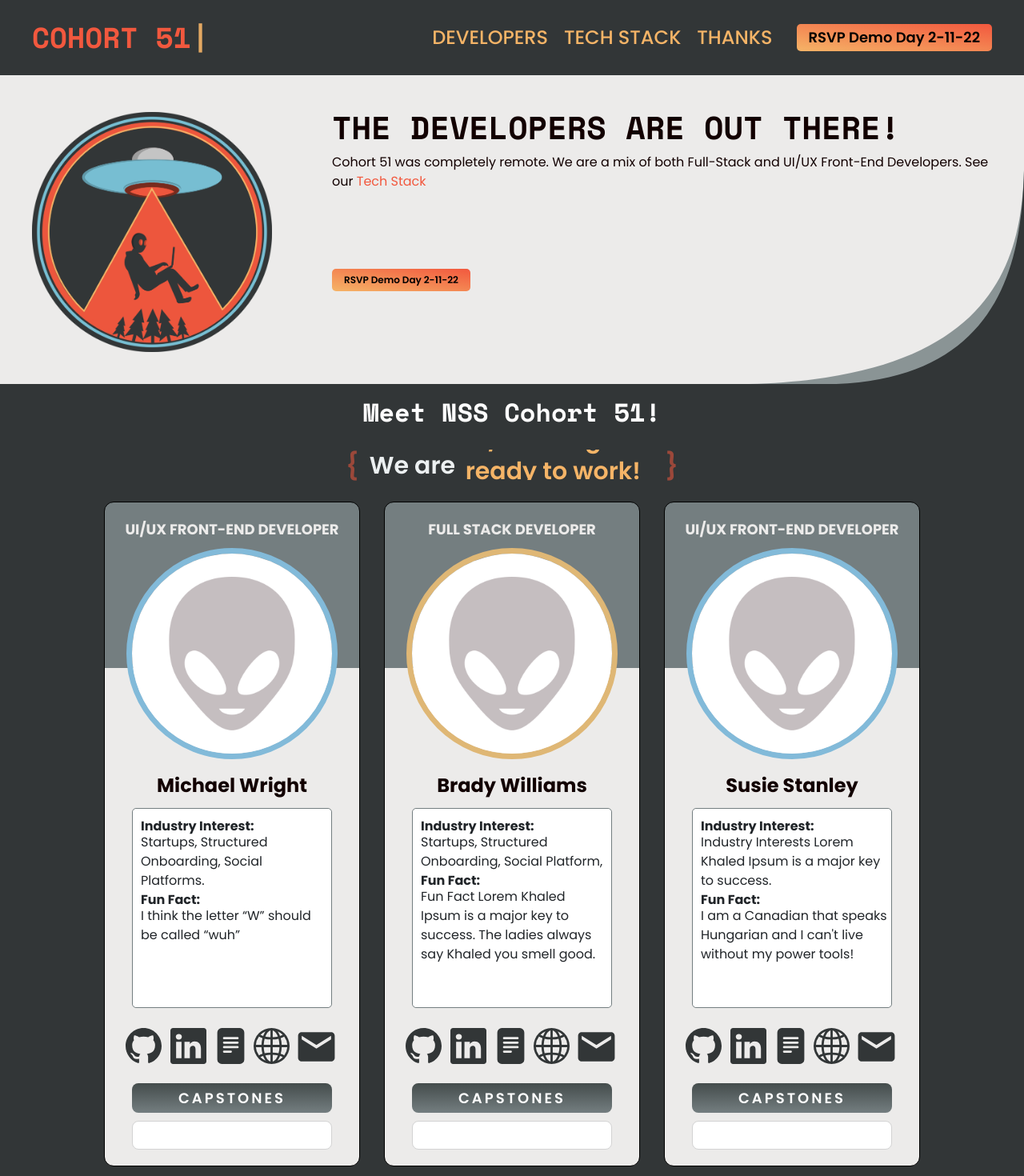
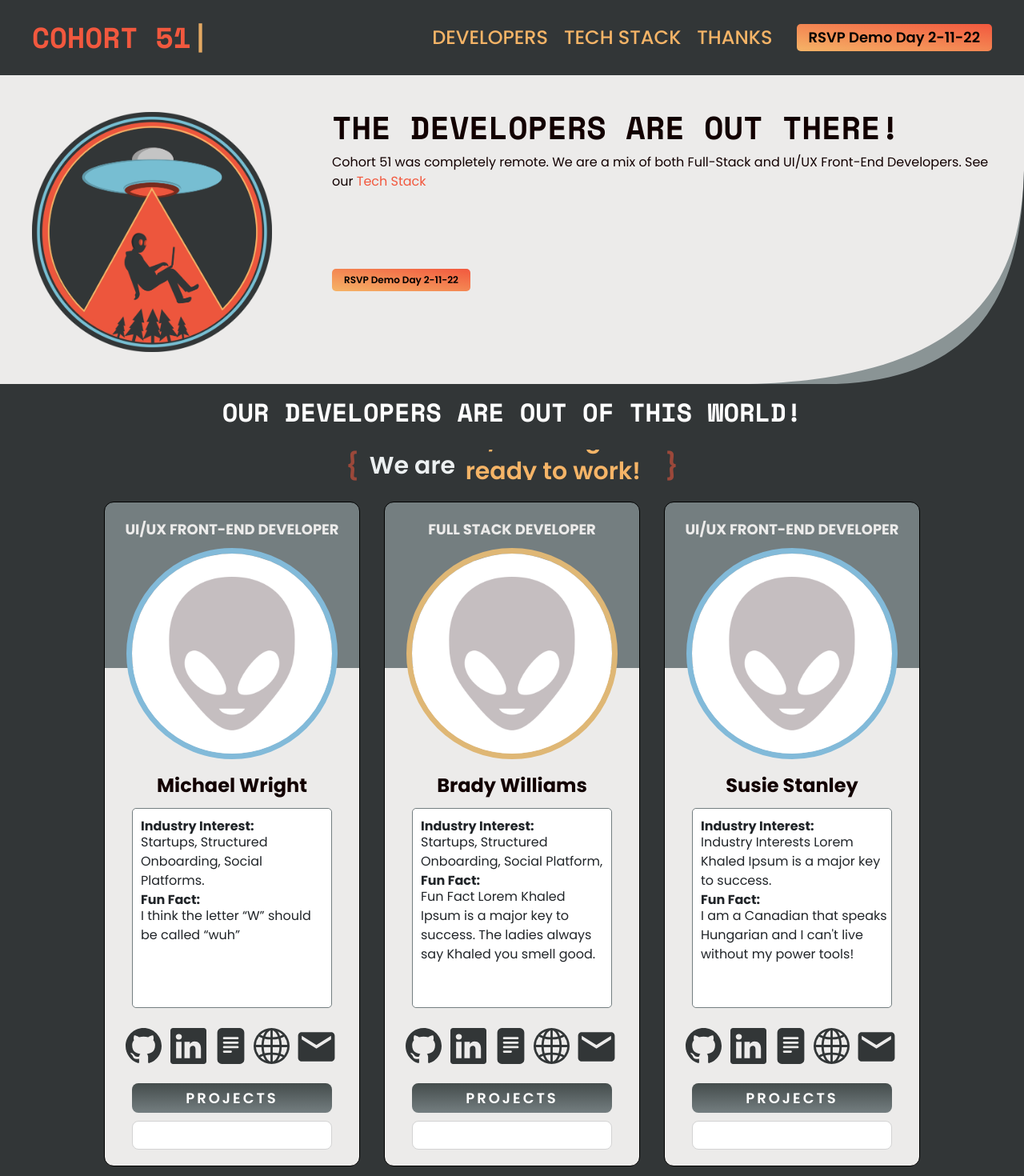
Before and after one commit to nss-day-cohort-51/nss-day-cohort-51.github.io, a React (Create React App) app: page / in a window 1280 px wide. Shown: the top 1470 px of the page at 80% size. Built offline with nearby package versions, Linux system fonts and the light colour scheme; grey boxes are pictures that could not be loaded.

Commit message:
mw-add-DevListSectionTitle: Changed the CAPSTONE Button in DevCard to PROJECTS.

```diff
--- a/src/components/DevList.js
+++ b/src/components/DevList.js
@@ -11,7 +11,8 @@ export const DevList = ({ allDevs }) => {
     <>
       <div id="devList" className="dev-list__section">
         <section className="devList-title__block">
-          <h2 className="devList__title">Meet NSS Cohort 51!</h2>{" "}
+          <h2 className="devList__title">Our Developers are out of this world!</h2>{" "}
+
         </section>
         <section className="scrolling-text__block">
           <ScrollingText />
--- a/src/components/MediaButtons.js
+++ b/src/components/MediaButtons.js
@@ -24,7 +24,7 @@ export const CapBtn = ({ obj }) => {
   return (
     <>
       <div className="cap-btn" onClick={handleShow}>
-        CAPSTONES
+        PROJECTS
       </div>
       <Modal size="xl" show={show} onHide={handleClose} centered>
         <Modal.Header closeButton>
@@ -68,7 +68,7 @@ export const CapBtn = ({ obj }) => {
                 </div>
 
                 <div className="modal-pod">
-                  <div className="pod-title">Podcast Interview</div>
+                  <div className="pod-title">NSS Interview</div>
                   <div className="pod-wrapper">
                     <iframe
                       title="Podcast Player"
--- a/src/styles/devlist.scss
+++ b/src/styles/devlist.scss
@@ -18,6 +18,7 @@ $platinum: #ecebea;
   .devList__title {
     text-align: center;
     color: #ffffff;
+    text-transform: uppercase;
   }
   .devList-title__block {
     margin-block-end: 3rem;
```
